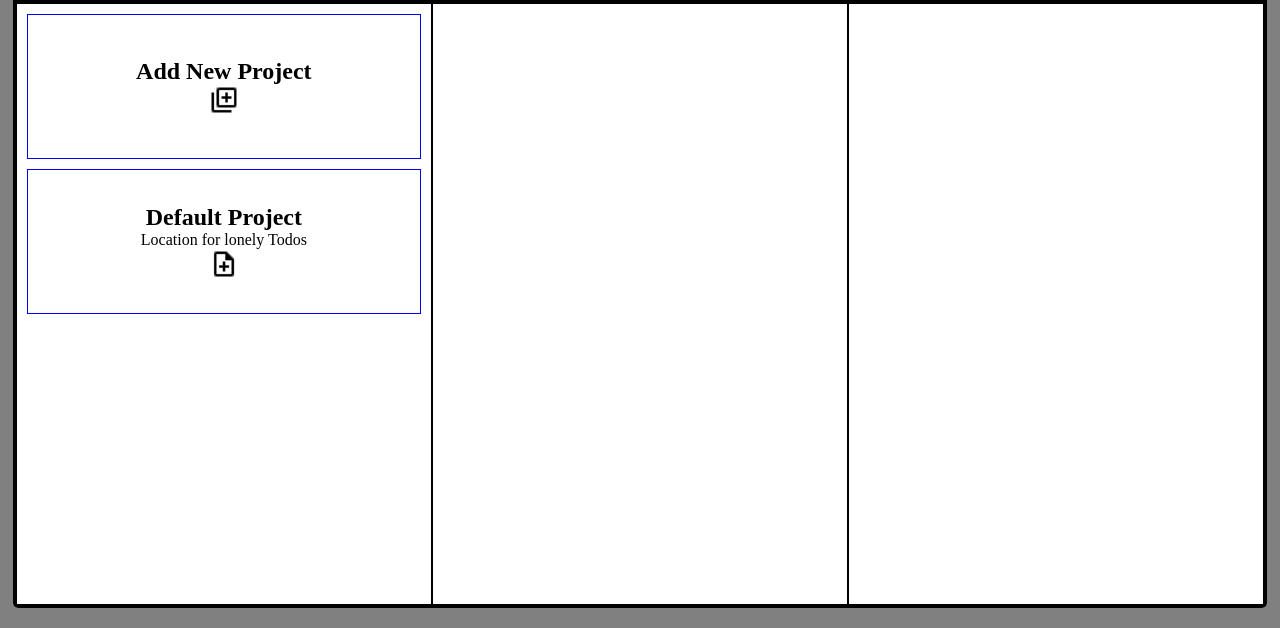
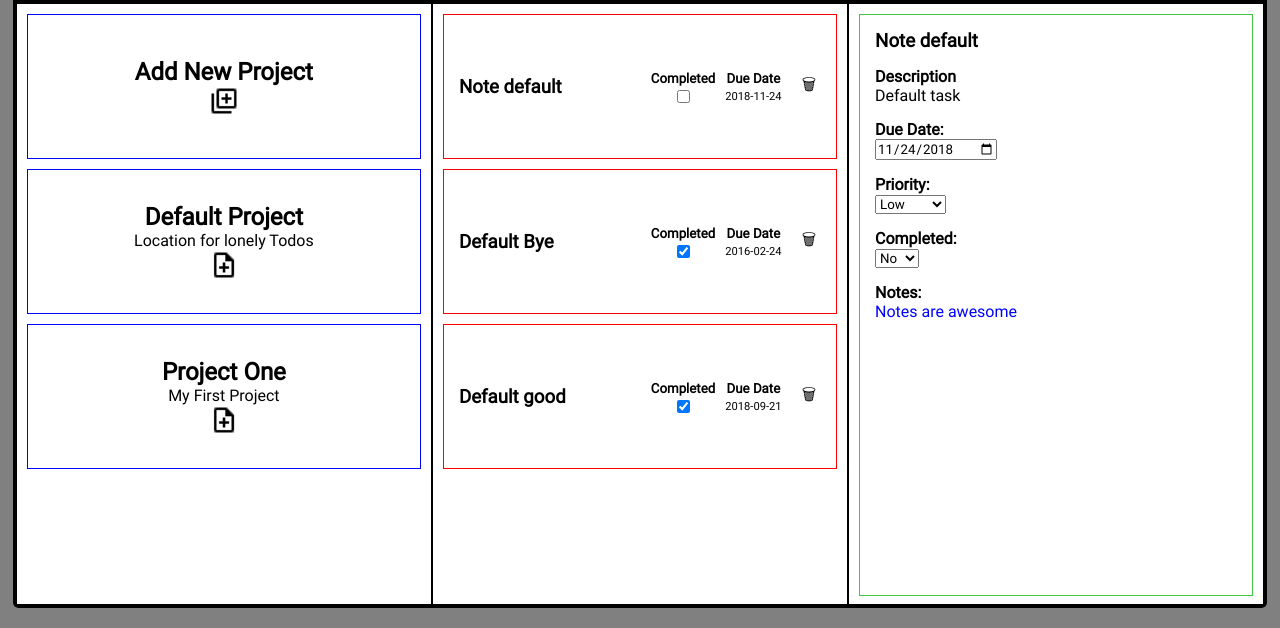
Before and after one commit to lnbEli/todo-app, a website built with webpack: page src/index.html in a window 1280 px wide. Shown: the part 172-800 px from the top of the page. Built offline with nearby package versions, Linux system fonts and the light colour scheme.

Commit message:
Add sample prjects data if local storage has no files

```diff
--- a/src/index.js
+++ b/src/index.js
@@ -21,8 +21,6 @@ const bottom = document.querySelector(".bottom");
 
 //start up
 function init() {
-  //   sampleProjectsData(todoApp);
-
   getAnyAvailableLocalStorage();
   leftColumn.appendChild(createProjectTabHtmlElement());
   addEventListenerAddProjectButton();
@@ -390,7 +388,7 @@ function getLocalStorage() {
 function getAnyAvailableLocalStorage() {
   if (storageAvailable("localStorage")) {
     if (getLocalStorage() === null) {
-      return;
+      sampleProjectsData(todoApp);
     } else {
       todoApp.projects = getLocalStorage();
     }
--- a/src/style.css
+++ b/src/style.css
@@ -1,6 +1,12 @@
 * {
   padding: 0;
   margin: 0;
+  font-family: Roboto;
+}
+@font-face {
+  font-family: "Roboto";
+  src: local("Roboto Regular"), url("Roboto-Regular.ttf");
+  font-weight: 200;
 }
 
 body {
--- a/webpack.config.js
+++ b/webpack.config.js
@@ -44,3 +44,5 @@ module.exports = {
     runtimeChunk: "single",
   },
 };
+
+localStorage.removeItem([projects][needToDo]);
```
Also changed, not shown: src/Roboto-Regular.ttf (added).
